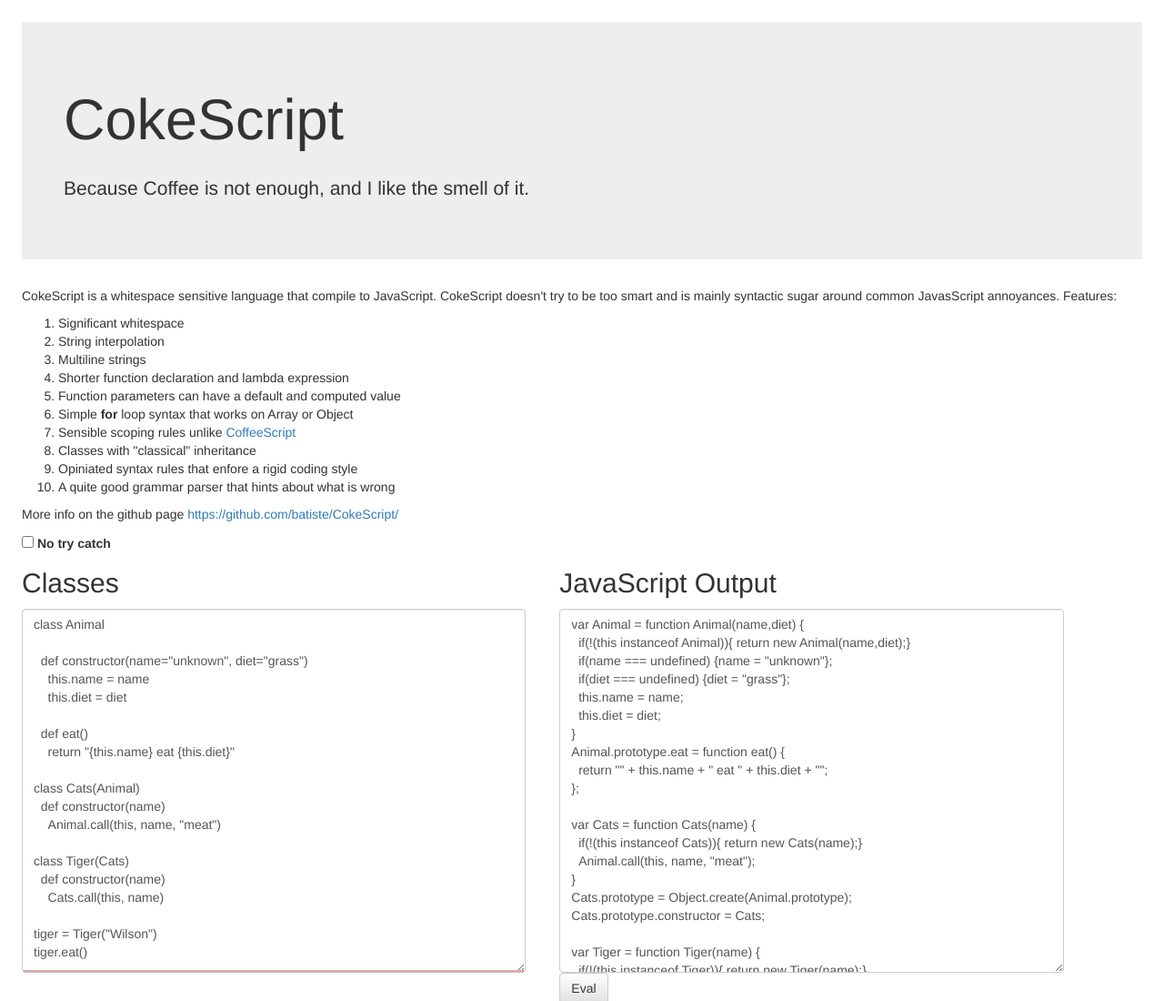
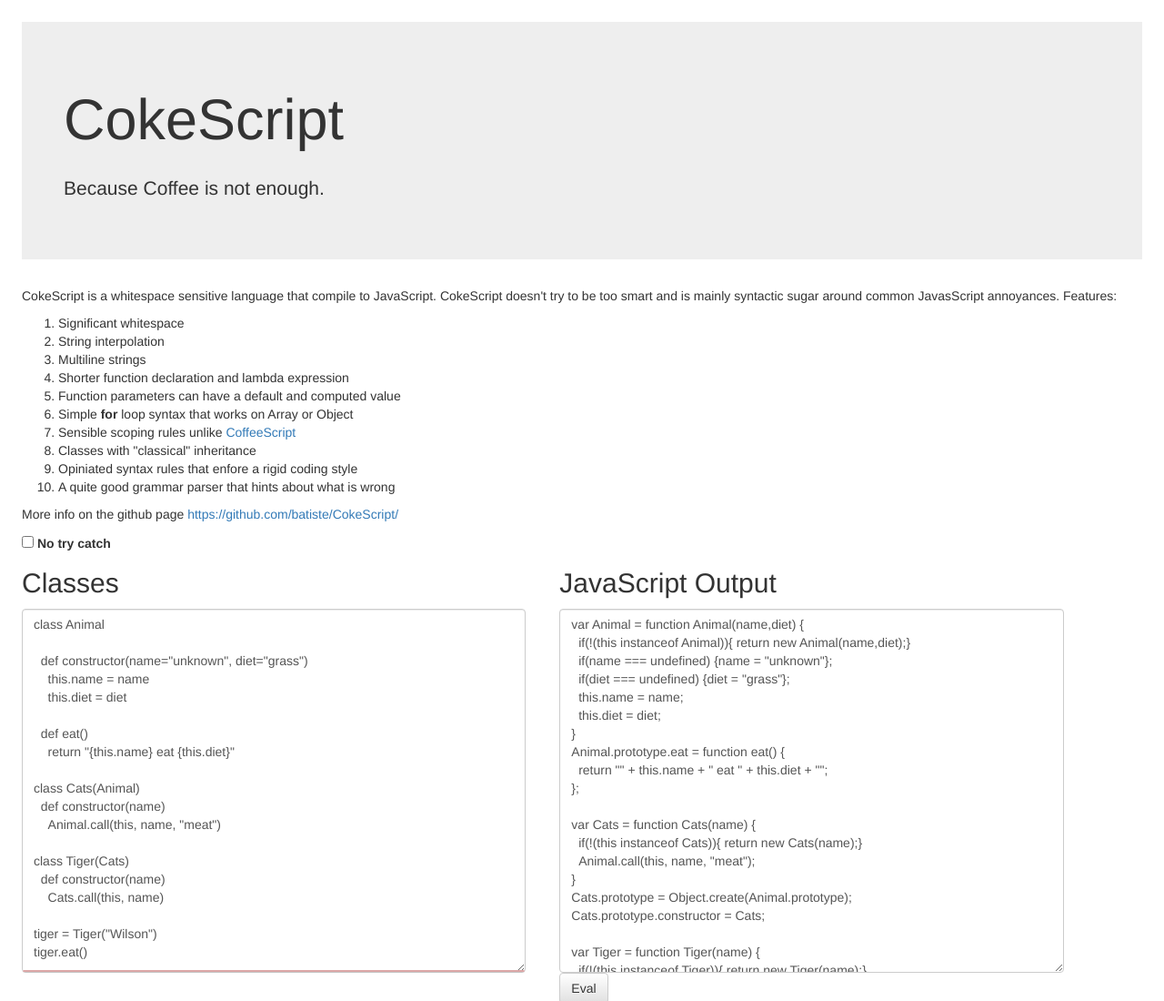
Before and after one commit to batiste/CokeScript, a website with bundled scripts: page index.html in a window 1280 px wide. Shown: the top 1100 px of the page at 91% size. Built offline with nearby package versions, Linux system fonts and the light colour scheme.

Commit message:
Controversial enough

```diff
--- a/index.html
+++ b/index.html
@@ -14,7 +14,7 @@
 <div class="jumbotron">
       <div class="container">
         <h1>CokeScript</h1>
-        <p>Because Coffee is not enough, and I like the smell of it.</p>
+        <p>Because Coffee is not enough.</p>
       </div>
     </div>
 
```
